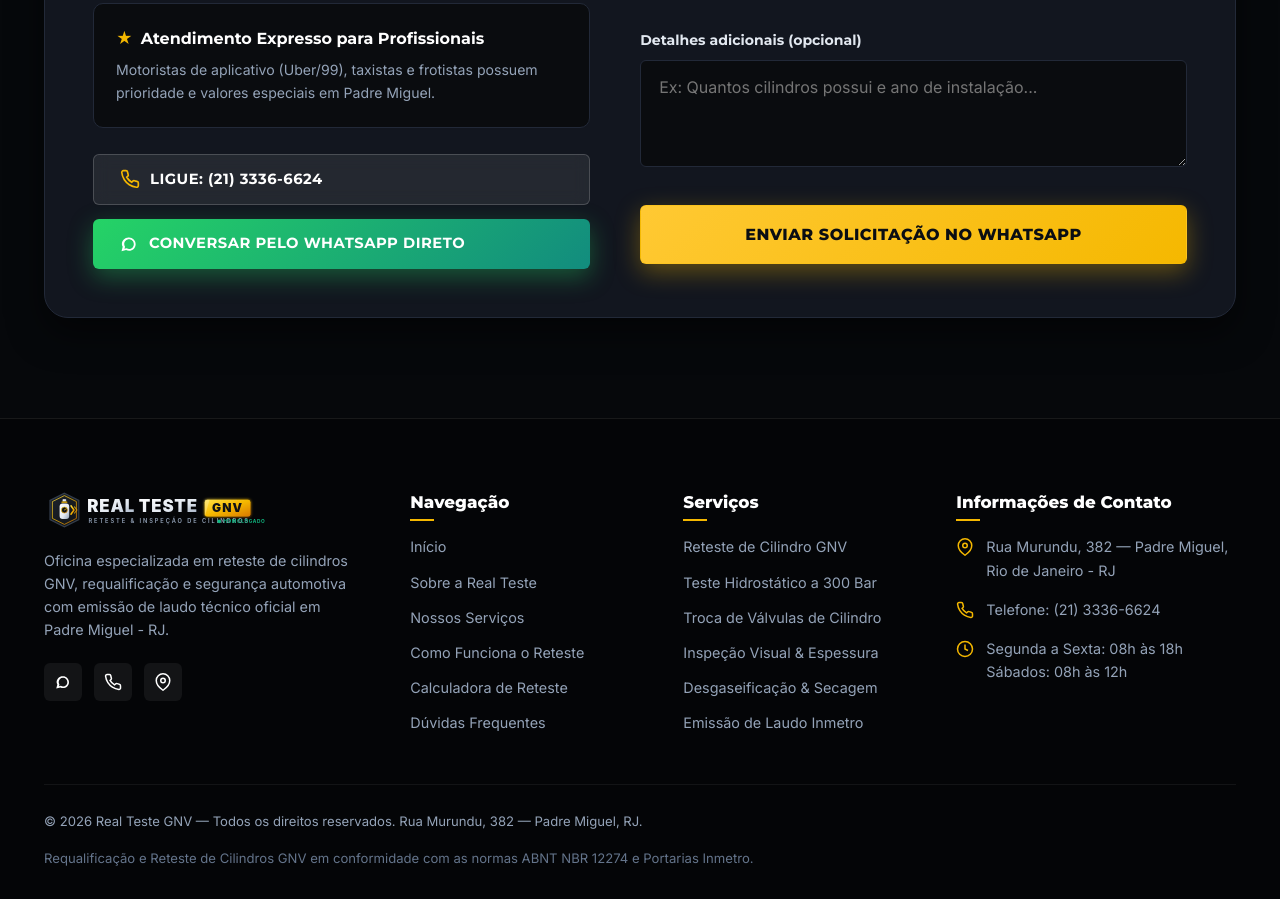
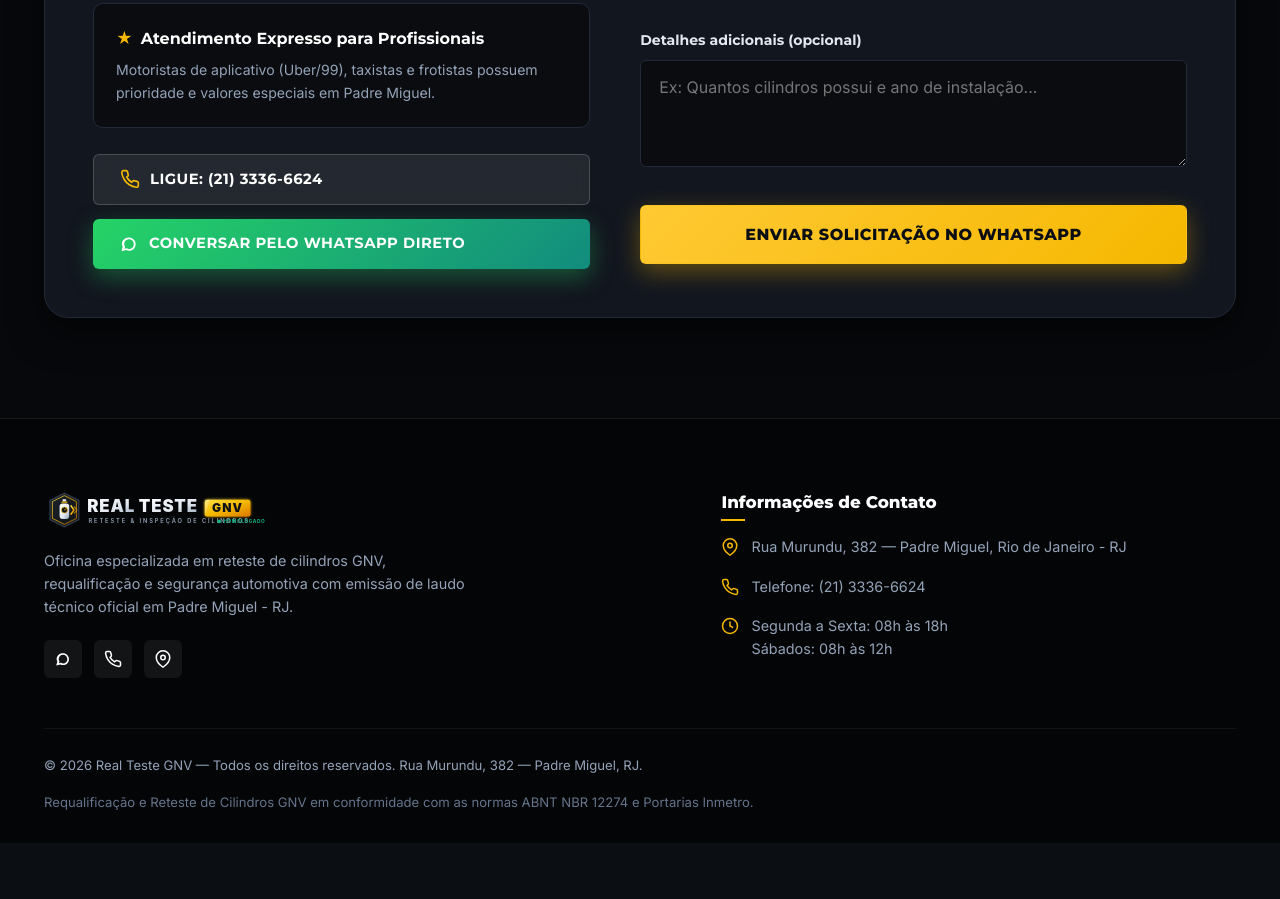
Before and after one commit to JoaoCypriano907/real-teste-gnv, a plain HTML site: page index.html in a window 1280 px wide. Shown: the part 8191-9090 px from the top of the page. After the commit the page ends 9034 px from the top, so only its background shows below. Drawn offline with Linux system fonts and the light colour scheme.

Commit message:
refactor: remove secoes Navegacao e Servicos do rodape

```diff
--- a/assets/css/style.css
+++ b/assets/css/style.css
@@ -1686,15 +1686,15 @@ button {
 
 .footer-top {
   display: grid;
-  grid-template-columns: 1.4fr 1fr 1fr 1.2fr;
-  gap: 40px;
+  grid-template-columns: 1.2fr 1fr;
+  gap: 60px;
   margin-bottom: 50px;
 }
 
 .footer-brand p {
   margin: 18px 0 22px;
   line-height: 1.6;
-  max-width: 320px;
+  max-width: 440px;
 }
 
 .footer-socials {
--- a/index.html
+++ b/index.html
@@ -1008,30 +1008,6 @@
         </div>
 
         <div>
-          <h4 class="footer-col-title">Navegação</h4>
-          <ul class="footer-links-list">
-            <li><a href="#inicio">Início</a></li>
-            <li><a href="#sobre">Sobre a Real Teste</a></li>
-            <li><a href="#servicos">Nossos Serviços</a></li>
-            <li><a href="#como-funciona">Como Funciona o Reteste</a></li>
-            <li><a href="#calculadora">Calculadora de Reteste</a></li>
-            <li><a href="#faq">Dúvidas Frequentes</a></li>
-          </ul>
-        </div>
-
-        <div>
-          <h4 class="footer-col-title">Serviços</h4>
-          <ul class="footer-links-list">
-            <li><a href="#servicos">Reteste de Cilindro GNV</a></li>
-            <li><a href="#servicos">Teste Hidrostático a 300 Bar</a></li>
-            <li><a href="#servicos">Troca de Válvulas de Cilindro</a></li>
-            <li><a href="#servicos">Inspeção Visual &amp; Espessura</a></li>
-            <li><a href="#servicos">Desgaseificação &amp; Secagem</a></li>
-            <li><a href="#servicos">Emissão de Laudo Inmetro</a></li>
-          </ul>
-        </div>
-
-        <div>
           <h4 class="footer-col-title">Informações de Contato</h4>
           <div class="footer-contact-list">
             <div class="footer-contact-item">
```
